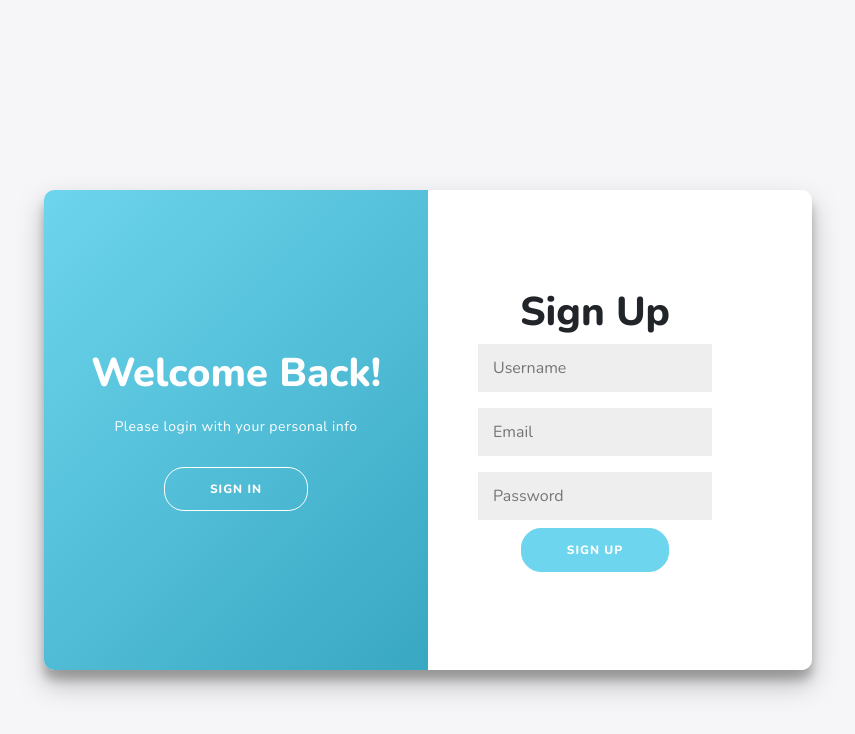
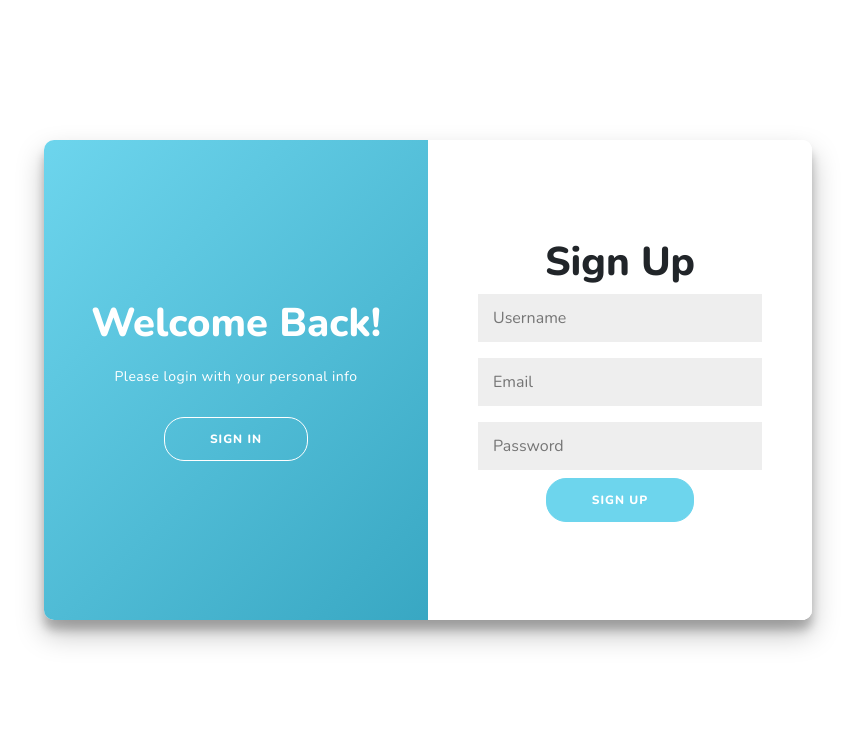
Before and after one commit to itx-jd/mega-mart, a React (Vite) app in the folder frontend/: page / in a window 1280 px wide. Both pictures are taken after a click on the button "SIGN UP". Shown: the top 734 px of the page, without its empty margins (212-1067 px from the left). Built offline with nearby package versions, Linux system fonts and the light colour scheme.

Commit message:
Updated Login/Signup Form
Resolved errors in css

```diff
--- a/frontend/src/Components/LoginForm.jsx
+++ b/frontend/src/Components/LoginForm.jsx
@@ -48,40 +48,42 @@ const LoginForm = ({setIsAuthenticated}) => {
   };
 
   return (
-    <div className={`container ${isSignup ? 'right-panel-active' : ''}`}>
-      <div className="form-container sign-in-container">
-        <form onSubmit={handleSubmit}>
-          <h1>Sign In</h1>
-          <input type="email" placeholder="Email" value={email} onChange={(e) => setEmail(e.target.value)} required />
-          <input type="password" placeholder="Password" value={password} onChange={(e) => setPassword(e.target.value)} required />
-          <a href="#">Forgot your password?</a>
-          <button type="submit">Sign In</button>
-        </form>
-      </div>
-      <div className="form-container sign-up-container">
-        <form onSubmit={handleSubmit}>
-          <h1>Sign Up</h1>
-          <input type="text" placeholder="Username" value={username} onChange={(e) => setUsername(e.target.value)} required />
-          <input type="email" placeholder="Email" value={email} onChange={(e) => setEmail(e.target.value)} required />
-          <input type="password" placeholder="Password" value={password} onChange={(e) => setPassword(e.target.value)} required />
-          <button type="submit" onClick={() => setIsSignup(isSignup)} className="signup-button">Sign Up</button>
-        </form>
-      </div>
-      <div className="overlay-container">
-        <div className="overlay">
-          <div className="overlay-panel overlay-left">
-            <h1>Welcome Back!</h1>
-            <p>Please login with your personal info</p>
-            <button className="ghost" onClick={handleToggle} id="signIn">Sign In</button>
-          </div>
-          <div className="overlay-panel overlay-right">
-            <h1>Hello, Friend!</h1>
-            <p>Enter your personal details and start your journey with us</p>
-            <button className="ghost" onClick={handleToggle} id="signUp">Sign Up</button>
+    <div className="main-body">
+      <div className={`login-container ${isSignup ? 'right-panel-active' : ''}`}>
+        <div className="login-form-container sign-in-container">
+          <form className="login-form" onSubmit={handleSubmit}>
+            <h1 className="login-h1"> Sign In</h1>
+            <input className="login-input" type="email" placeholder="Email" value={email} onChange={(e) => setEmail(e.target.value)} required />
+            <input className="login-input" type="password" placeholder="Password" value={password} onChange={(e) => setPassword(e.target.value)} required />
+            <a className="login-a" href="#">Forgot your password?</a>
+            <button className="login-button" type="submit">Sign In</button>
+          </form>
+        </div>
+        <div className="login-form-container sign-up-container">
+          <form className="login-form" onSubmit={handleSubmit}>
+            <h1 className="login-h1">Sign Up</h1>
+            <input className="login-input" type="text" placeholder="Username" value={username} onChange={(e) => setUsername(e.target.value)} required />
+            <input className="login-input" type="email" placeholder="Email" value={email} onChange={(e) => setEmail(e.target.value)} required />
+            <input className="login-input" type="password" placeholder="Password" value={password} onChange={(e) => setPassword(e.target.value)} required />
+            <button type="submit" onClick={() => setIsSignup(isSignup)} className="login-button signup-button">Sign Up</button>
+          </form>
+        </div>
+        <div className="login-overlay-container">
+          <div className="login-overlay">
+            <div className="login-overlay-panel login-overlay-left">
+              <h1 className="login-h1">Welcome Back!</h1>
+              <p className="login-p">Please login with your personal info</p>
+              <button className="ghost login-button" onClick={handleToggle} id="signIn">Sign In</button>
+            </div>
+            <div className="login-overlay-panel login-overlay-right">
+              <h1 className="login-h1">Hello, Friend!</h1>
+              <p className="login-p">Enter your personal details and start your journey with us</p>
+              <button className="ghost login-button" onClick={handleToggle} id="signUp">Sign Up</button>
+            </div>
           </div>
         </div>
+        {error && <p className="error-message login-p">{error}</p>}
       </div>
-      {error && <p className="error-message">{error}</p>}
     </div>
   );
 };
--- a/frontend/src/Components/login.css
+++ b/frontend/src/Components/login.css
@@ -10,12 +10,7 @@
   );
 }
 
-* {
-  box-sizing: border-box;
-}
-
-body {
-  background: #f6f5f7;
+.main-body {
   font-family: "Nunito", sans-serif;
   display: flex;
   flex-direction: column;
@@ -25,12 +20,12 @@ body {
   margin: 1rem 0;
 }
 
-h1 {
+.login-h1 {
   font-weight: bold;
   margin: 0;
 }
 
-p {
+.login-p {
   font-size: 14px;
   font-weight: 100;
   line-height: 20px;
@@ -38,33 +33,18 @@ p {
   margin: 20px 0 30px;
 }
 
-.social-container {
-  margin: 20px 0;
-}
-
-.social-container a {
-  border: 1px solid #dddddd;
-  border-radius: 50%;
-  display: inline-flex;
-  justify-content: center;
-  align-items: center;
-  margin: 0 5px;
-  height: 40px;
-  width: 40px;
-}
-
-span {
+.login-span {
   font-size: 12px;
 }
 
-a {
+.login-a {
   color: #333;
   font-size: 14px;
   text-decoration: none;
   margin: 15px 0;
 }
 
-button {
+.login-button {
   cursor: pointer;
   border-radius: 20px;
   border: 1px solid var(--main-color);
@@ -78,29 +58,29 @@ button {
   transition: transform 80ms ease-out;
 }
 
-button:hover {
+.login-button:hover {
   background: var(--secondary-color);
 }
 
-button:active {
+.login-button:active {
   transform: scale(0.95);
 }
 
-button:focus {
+.login-button:focus {
   outline: none;
 }
 
-button.ghost {
+.login-button.ghost {
   background-color: transparent;
   border-color: #fff;
 }
 
-button.ghost:hover {
+.login-button.ghost:hover {
   background: #fff;
   color: var(--secondary-color);
 }
 
-form {
+.login-form {
   background-color: #fff;
   display: flex;
   align-items: center;
@@ -111,7 +91,7 @@ form {
   text-align: center;
 }
 
-input {
+.login-input {
   background-color: #eee;
   border: none;
   padding: 12px 15px;
@@ -120,7 +100,7 @@ input {
   font-family: inherit;
 }
 
-.container {
+.login-container {
   background-color: #fff;
   border-radius: 10px;
   box-shadow: 0 14px 28px rgba(0, 0, 0, 0.25), 0 10px 10px rgba(0, 0, 0, 0.22);
@@ -129,9 +109,10 @@ input {
   height: 768px;
   width: 480px;
   max-width: 100%;
+  margin-top: -200px;
 }
 
-.form-container {
+.login-form-container {
   position: absolute;
   top: 0;
   width: 100%;
@@ -144,7 +125,7 @@ input {
   z-index: 2;
 }
 
-.container.right-panel-active .sign-in-container {
+.login-container.right-panel-active .sign-in-container {
   transform: translateY(100%);
 }
 
@@ -155,7 +136,7 @@ input {
   z-index: 1;
 }
 
-.container.right-panel-active .sign-up-container {
+.login-container.right-panel-active .sign-up-container {
   transform: translateY(100%);
   opacity: 1;
   z-index: 5;
@@ -175,7 +156,7 @@ input {
   }
 }
 
-.overlay-container {
+.login-overlay-container {
   position: absolute;
   left: 0;
   top: 50%;
@@ -186,11 +167,11 @@ input {
   z-index: 100;
 }
 
-.container.right-panel-active .overlay-container {
+.login-container.right-panel-active .login-overlay-container {
   transform: translateY(-100%);
 }
 
-.overlay {
+.login-overlay {
   background: var(--secondary-color);
   background: var(--gradient);
   background-repeat: no-repeat;
@@ -205,11 +186,11 @@ input {
   transition: transform 0.6s ease-in-out;
 }
 
-.container.right-panel-active .overlay {
+.login-container.right-panel-active .login-overlay {
   transform: translateY(50%);
 }
 
-.overlay-panel {
+.login-overlay-panel {
   position: absolute;
   display: flex;
   align-items: center;
@@ -224,20 +205,20 @@ input {
   transition: transform 0.6s ease-in-out;
 }
 
-.overlay-left {
+.login-overlay-left {
   transform: translateY(-20%);
 }
 
-.container.right-panel-active .overlay-left {
+.login-container.right-panel-active .login-overlay-left {
   transform: translateY(0);
 }
 
-.overlay-right {
+.login-overlay-right {
   bottom: 0;
   transform: translateY(0);
 }
 
-.container.right-panel-active .overlay-right {
+.login-container.right-panel-active .login-overlay-right {
   transform: translateY(20%);
 }
 
@@ -246,13 +227,13 @@ input {
     margin: -20px 0 50px;
   }
 
-  .container {
+  .login-container {
     width: 768px;
     max-width: 100%;
     height: 480px;
   }
 
-  .form-container {
+  .login-form-container {
     top: 0;
     height: 100%;
     width: 50%;
@@ -264,7 +245,7 @@ input {
     height: 100%;
   }
 
-  .container.right-panel-active .sign-in-container {
+  .login-container.right-panel-active .sign-in-container {
     transform: translateX(100%);
   }
 
@@ -274,22 +255,22 @@ input {
     height: 100%;
   }
 
-  .container.right-panel-active .sign-up-container {
+  .login-container.right-panel-active .sign-up-container {
     transform: translateX(100%);
   }
 
-  .overlay-container {
+  .login-overlay-container {
     left: 50%;
     top: 0;
     height: 100%;
     width: 50%;
   }
 
-  .container.right-panel-active .overlay-container {
+  .login-container.right-panel-active .login-overlay-container {
     transform: translateX(-100%);
   }
 
-  .overlay {
+  .login-overlay {
     top: 0;
     left: -100%;
     height: 100%;
@@ -297,33 +278,33 @@ input {
     transform: translateX(0);
   }
 
-  .container.right-panel-active .overlay {
+  .login-container.right-panel-active .login-overlay {
     transform: translateX(50%);
   }
 
-  .overlay-panel {
+  .login-overlay-panel {
     top: 0;
     height: 100%;
     width: 50%;
     transform: translateX(0);
   }
 
-  .overlay-left {
+  .login-overlay-left {
     transform: translateX(-20%);
   }
 
-  .container.right-panel-active .overlay-left {
+  .login-container.right-panel-active .login-overlay-left {
     transform: translateX(0);
   }
 
-  .overlay-right {
+  .login-overlay-right {
     right: 0;
     top: 0;
     left: 50%;
     transform: translateX(0);
   }
 
-  .container.right-panel-active .overlay-right {
+  .login-container.right-panel-active .login-overlay-right {
     transform: translateX(20%);
   }
 }
```
